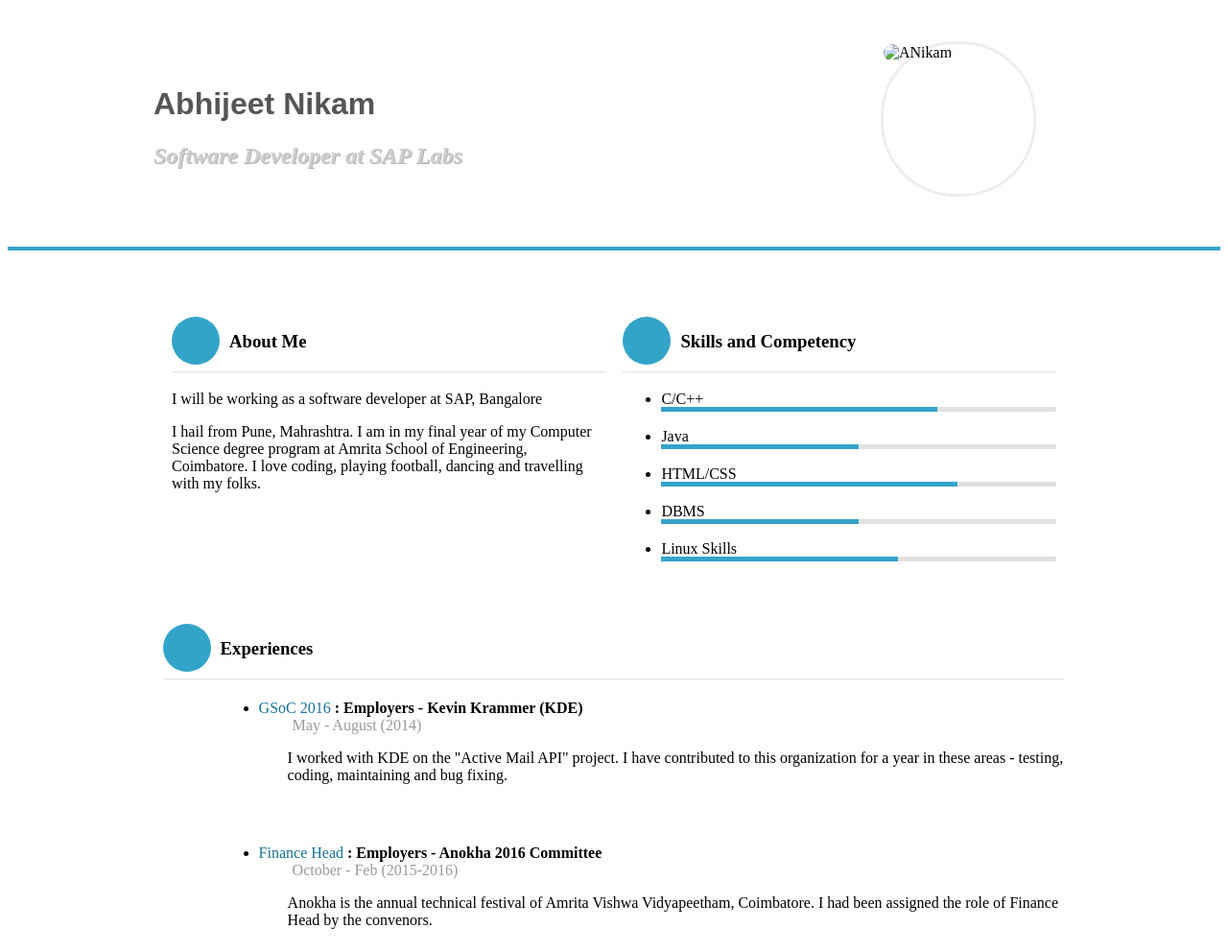
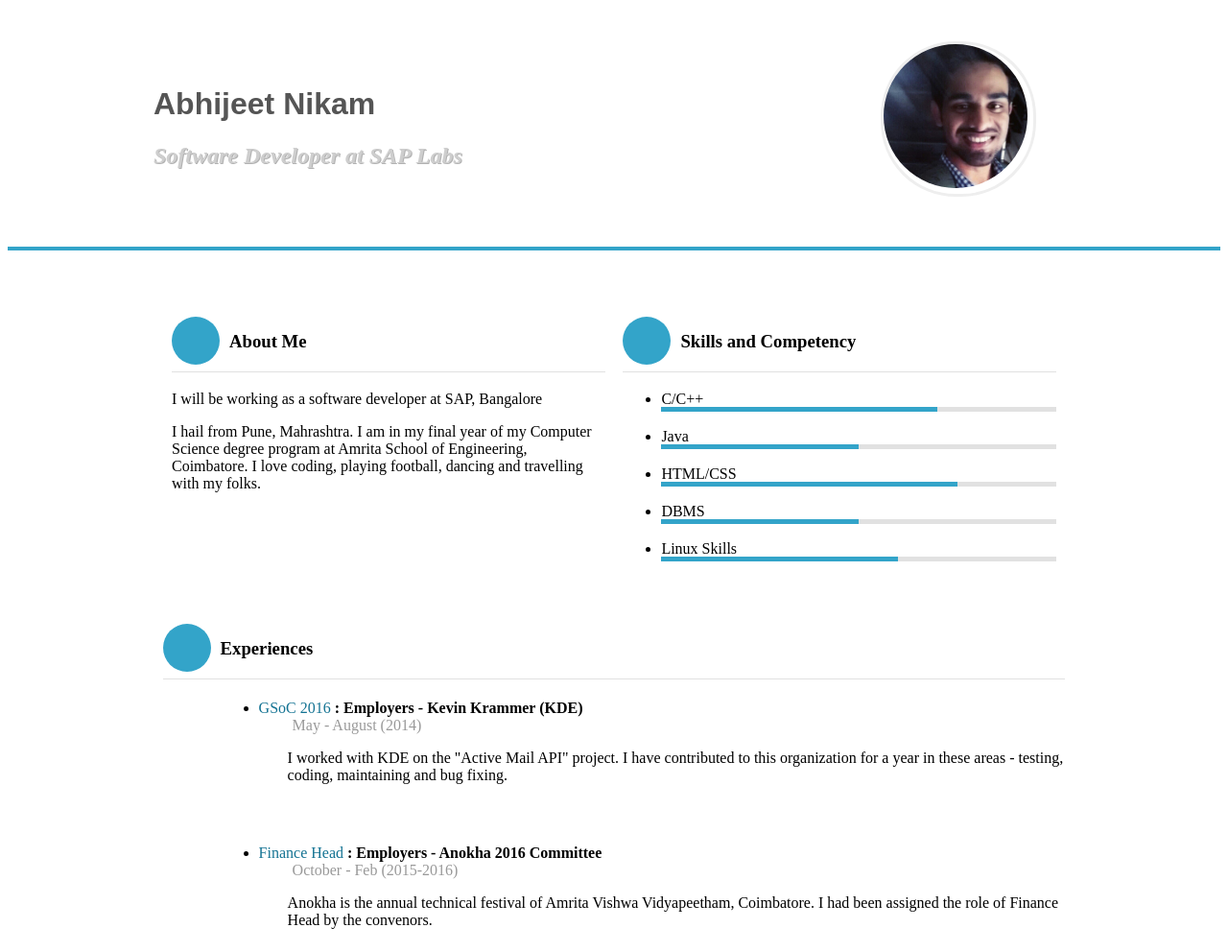
Before and after one commit to nikam/nikam.github.io, a plain HTML site: page index.html in a window 1280 px wide. Shown: the top 992 px of the page at 96% size. Drawn offline with Linux system fonts and the light colour scheme.

Commit message:
Update index.html

```diff
--- a/index.html
+++ b/index.html
@@ -32,7 +32,8 @@
 				</hgroup>
 
 				<figure>
-					<img src="nikam/avatar.jpg" alt="ANikam">
+					<img src="/12274384_1630524220533681_1490384042688282524_n.jpg
+" alt="ANikam">
 				</figure>
 		</div>
 	</header>
```
